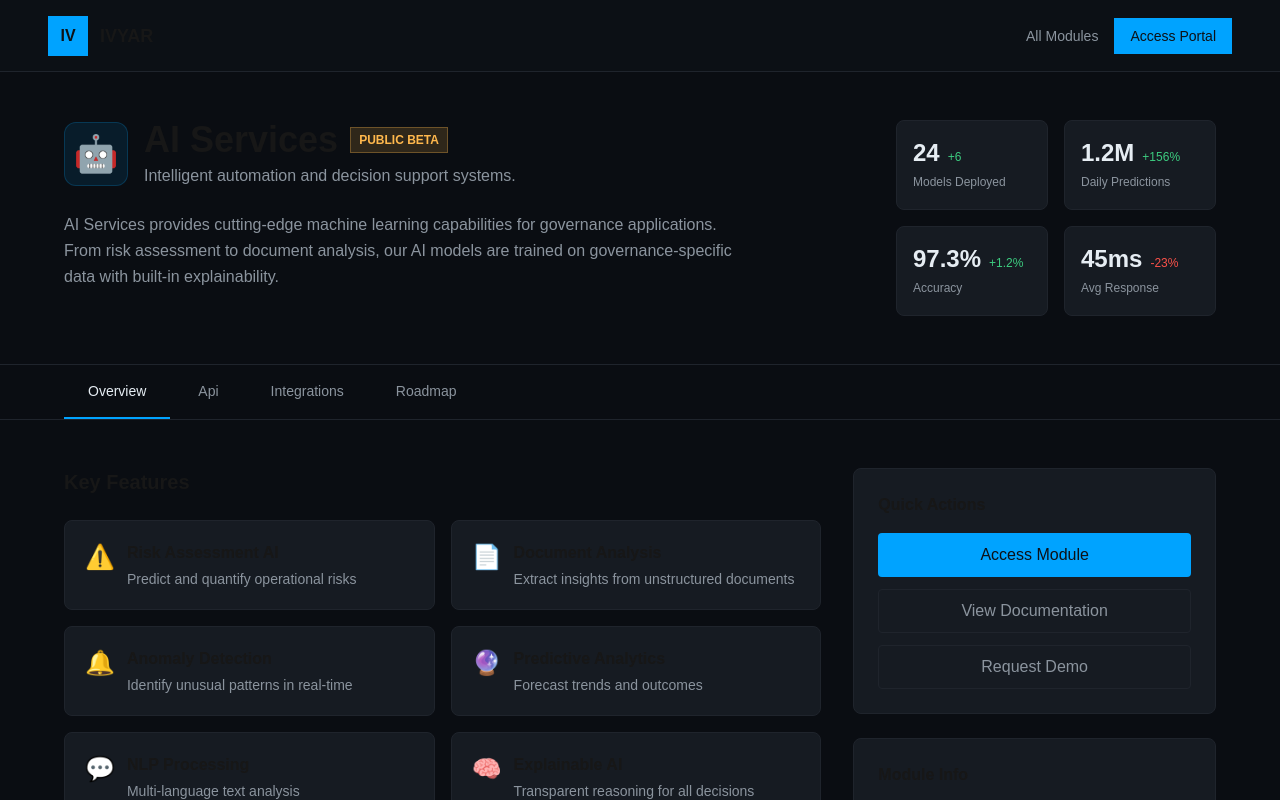
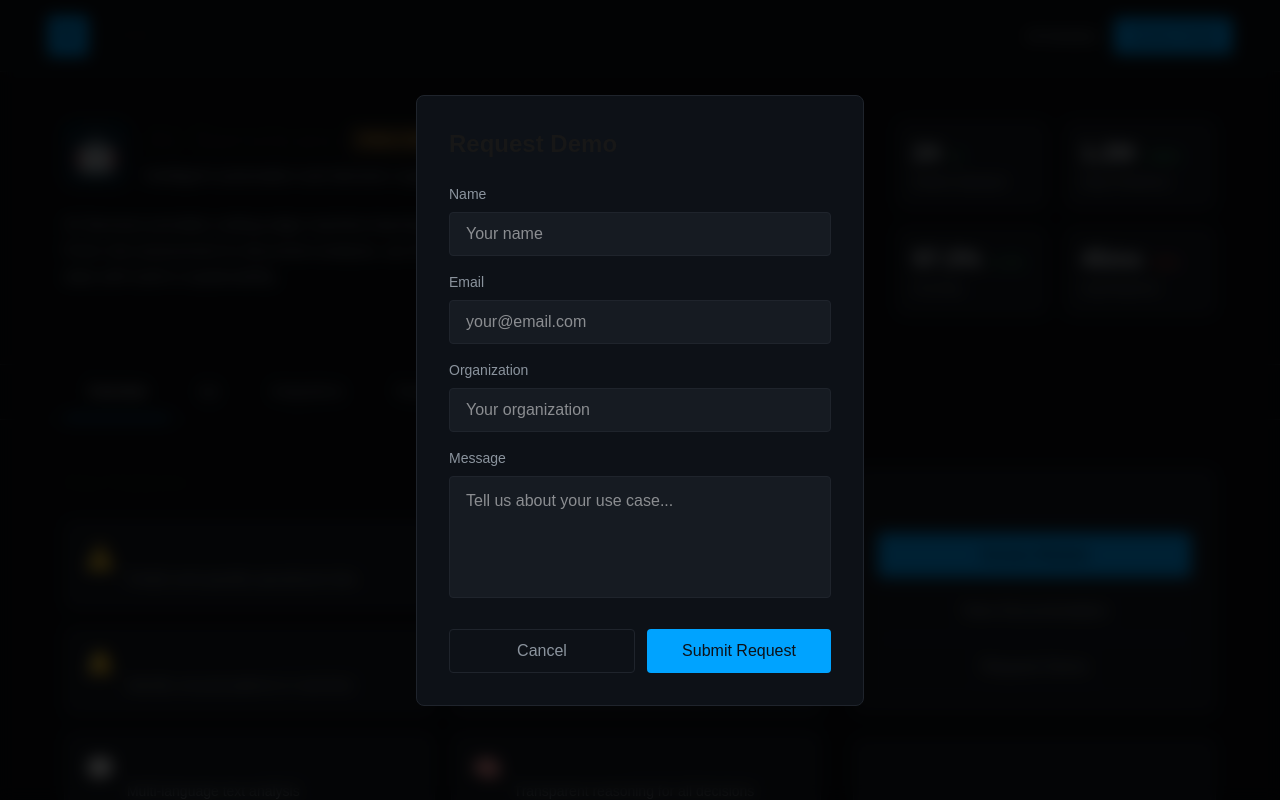
Before and after one commit to yarmis/ivyar-governance-portal, a Next.js app: page /modules/ai-services in a window 1280 px wide. Both pictures are taken after a click on the button "Request Demo". Shown: the top 800 px of the page. Built offline with nearby package versions, Linux system fonts and the light colour scheme.

Commit message:
feat: add interactive buttons to module pages with modals

```diff
--- a/app/modules/[slug]/page.tsx
+++ b/app/modules/[slug]/page.tsx
@@ -483,7 +483,8 @@ export default function ModulePage() {
   const slug = params.slug as string;
   const module = MODULES_DATA[slug];
   const [isLoading, setIsLoading] = useState(true);
-  const [activeTab, setActiveTab] = useState<'overview' | 'api' | 'integrations' | 'roadmap'>('overview');
+  const [activeTab, setActiveTab] = useState<'overview' | 'api' | 'integrations' | 'roadmap'>('overview'); const [showComingSoon, setShowComingSoon] = useState(false);
+  const [showDemoForm, setShowDemoForm] = useState(false);
 
 
   useEffect(() => {
@@ -685,16 +686,16 @@ export default function ModulePage() {
               {/* Sidebar */}
               <div className="space-y-6">
                 {/* Quick Actions */}
-                <div className="bg-[#161B22] border border-[#1F242C] p-6 rounded-lg">
+               <div className="bg-[#161B22] border border-[#1F242C] p-6 rounded-lg">
                   <h3 className="font-semibold mb-4">Quick Actions</h3>
                   <div className="space-y-3">
-                    <Link href="/hbs" className="w-full h-11 bg-[#00A3FF] text-[#0D1117] font-medium flex items-center justify-center hover:bg-[#33B5FF] transition-colors rounded">
+                    <button onClick={() => setShowComingSoon(true)} className="w-full h-11 bg-[#00A3FF] text-[#0D1117] font-medium flex items-center justify-center hover:bg-[#33B5FF] transition-colors rounded">
                       Access Module
-                    </Link>
-                    <button className="w-full h-11 border border-[#1F242C] text-[#8B949E] font-medium flex items-center justify-center hover:border-[#00A3FF] hover:text-[#E6EDF3] transition-colors rounded">
+                    </button>
+                    <button onClick={() => setActiveTab('api')} className="w-full h-11 border border-[#1F242C] text-[#8B949E] font-medium flex items-center justify-center hover:border-[#00A3FF] hover:text-[#E6EDF3] transition-colors rounded">
                       View Documentation
                     </button>
-                    <button className="w-full h-11 border border-[#1F242C] text-[#8B949E] font-medium flex items-center justify-center hover:border-[#00A3FF] hover:text-[#E6EDF3] transition-colors rounded">
+                    <button onClick={() => setShowDemoForm(true)} className="w-full h-11 border border-[#1F242C] text-[#8B949E] font-medium flex items-center justify-center hover:border-[#00A3FF] hover:text-[#E6EDF3] transition-colors rounded">
                       Request Demo
                     </button>
                   </div>
@@ -848,6 +849,112 @@ export default function ModulePage() {
           </div>
         </div>
       </section>
+    {/* Coming Soon Modal */}
+      {showComingSoon && (
+        <div
+          className="fixed inset-0 bg-black/80 backdrop-blur-sm flex items-center justify-center z-50 p-6"
+          onClick={() => setShowComingSoon(false)}
+        >
+          <div
+            className="bg-[#0d1117] border border-[#1F242C] rounded-lg max-w-md w-full p-8"
+            onClick={(e) => e.stopPropagation()}
+          >
+            <div className="text-center">
+              <div className="text-6xl mb-4">{module.icon}</div>
+              <h3 className="text-2xl font-semibold mb-2">Coming Soon</h3>
+              <p className="text-[#8B949E] mb-6">
+                The {module.name} is currently in {module.statusLabel.toLowerCase()} phase.
+                Full access will be available soon.
+              </p>
+              <div className="space-y-3">
+                <div className="flex items-center justify-between text-sm">
+                  <span className="text-[#8B949E]">Status</span>
+                  <span className={module.status === 'live' ? 'text-[#3CCB7F]' : 'text-[#FFB84D]'}>
+                    {module.statusLabel}
+                  </span>
+                </div>
+                <div className="flex items-center justify-between text-sm">
+                  <span className="text-[#8B949E]">Expected Release</span>
+                  <span className="text-white">{module.roadmap[0]?.title || 'TBA'}</span>
+                </div>
+              </div>
+              <button
+                onClick={() => setShowComingSoon(false)}
+                className="mt-6 w-full h-11 bg-[#00A3FF] text-[#0D1117] font-medium rounded hover:bg-[#33B5FF] transition-colors"
+              >
+                Close
+              </button>
+            </div>
+          </div>
+        </div>
+      )}
+
+      {/* Request Demo Modal */}
+      {showDemoForm && (
+        <div
+          className="fixed inset-0 bg-black/80 backdrop-blur-sm flex items-center justify-center z-50 p-6"
+          onClick={() => setShowDemoForm(false)}
+        >
+          <div
+            className="bg-[#0d1117] border border-[#1F242C] rounded-lg max-w-md w-full p-8"
+            onClick={(e) => e.stopPropagation()}
+          >
+            <h3 className="text-2xl font-semibold mb-6">Request Demo</h3>
+            <form onSubmit={(e) => { e.preventDefault(); alert('Demo request submitted!'); setShowDemoForm(false); }} className="space-y-4">
+              <div>
+                <label className="block text-sm text-[#8B949E] mb-2">Name</label>
+                <input
+                  type="text"
+                  required
+                  className="w-full h-11 bg-[#161B22] border border-[#1F242C] rounded px-4 text-white focus:border-[#00A3FF] focus:outline-none"
+                  placeholder="Your name"
+                />
+              </div>
+              <div>
+                <label className="block text-sm text-[#8B949E] mb-2">Email</label>
+                <input
+                  type="email"
+                  required
+                  className="w-full h-11 bg-[#161B22] border border-[#1F242C] rounded px-4 text-white focus:border-[#00A3FF] focus:outline-none"
+                  placeholder="your@email.com"
+                />
+              </div>
+              <div>
+                <label className="block text-sm text-[#8B949E] mb-2">Organization</label>
+                <input
+                  type="text"
+                  required
+                  className="w-full h-11 bg-[#161B22] border border-[#1F242C] rounded px-4 text-white focus:border-[#00A3FF] focus:outline-none"
+                  placeholder="Your organization"
+                />
+              </div>
+              <div>
+                <label className="block text-sm text-[#8B949E] mb-2">Message</label>
+                <textarea
+                  rows={4}
+                  className="w-full bg-[#161B22] border border-[#1F242C] rounded px-4 py-3 text-white focus:border-[#00A3FF] focus:outline-none resize-none"
+                  placeholder="Tell us about your use case..."
+                />
+              </div>
+              <div className="flex gap-3 pt-2">
+                <button
+                  type="button"
+                  onClick={() => setShowDemoForm(false)}
+                  className="flex-1 h-11 border border-[#1F242C] text-[#8B949E] font-medium rounded hover:border-[#00A3FF] hover:text-[#E6EDF3] transition-colors"
+                >
+                  Cancel
+                </button>
+                <button
+                  type="submit"
+                  className="flex-1 h-11 bg-[#00A3FF] text-[#0D1117] font-medium rounded hover:bg-[#33B5FF] transition-colors"
+                >
+                  Submit Request
+                </button>
+              </div>
+            </form>
+          </div>
+        </div>
+      )}
     </div>
   );
 }
```
Also changed, not shown: 1 other file (tests, documents, lock files or other folders).
